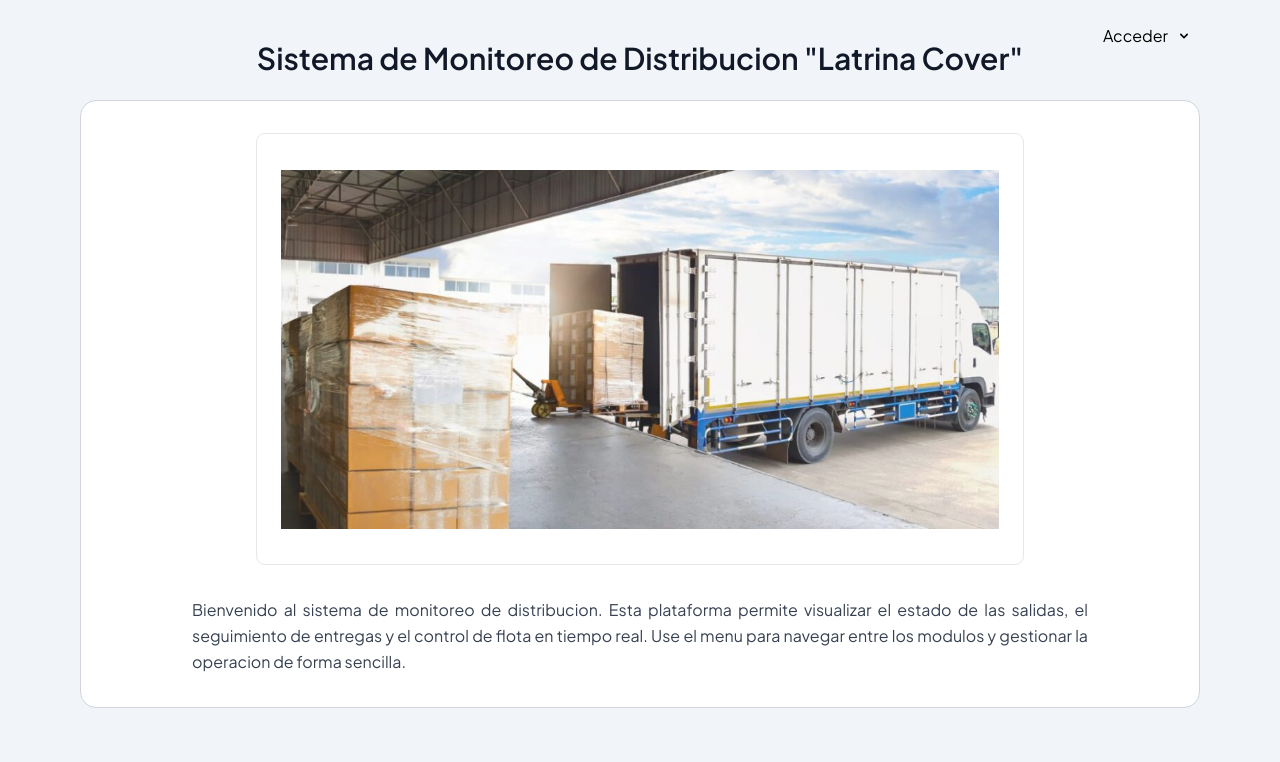
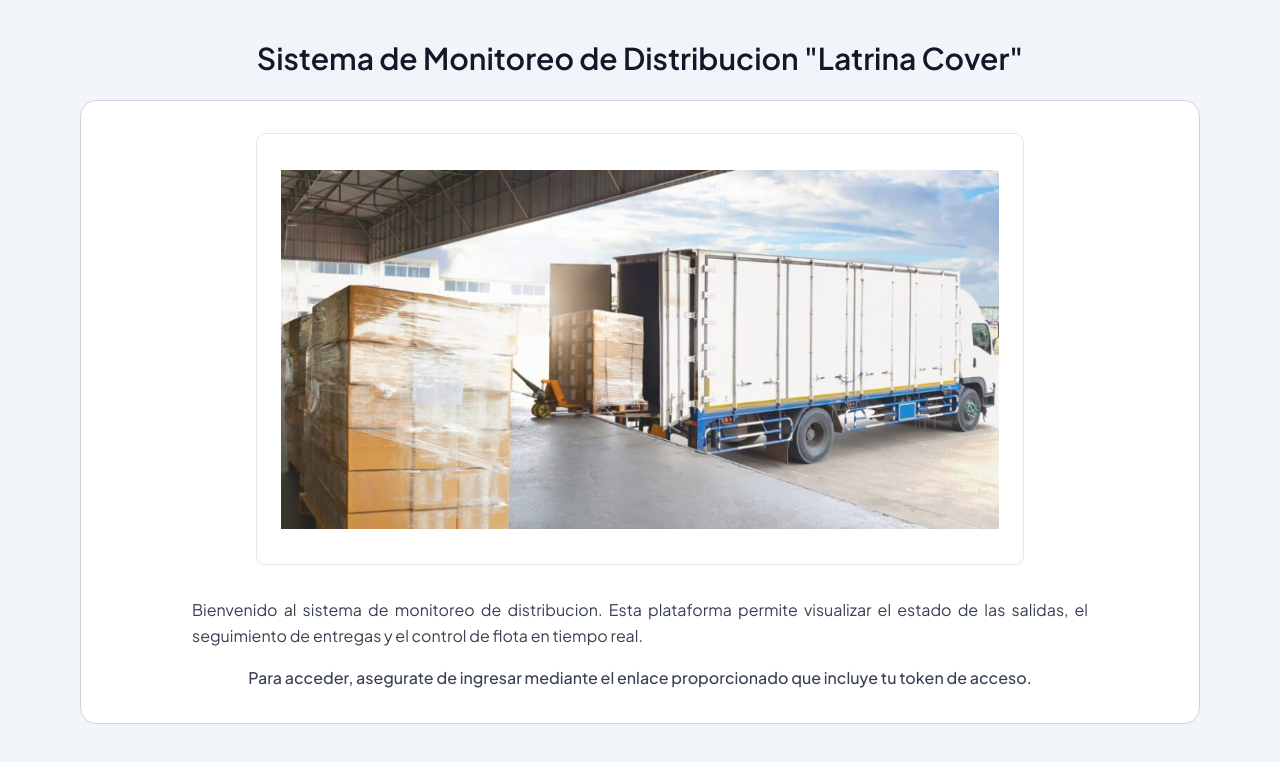
Before and after one commit to lim2002/Frontend_Monitoreo_Latrina, a React (Vite) app: page / in a window 1280 px wide. Shown: the top 762 px of the page. Built offline with nearby package versions, Linux system fonts and the light colour scheme.

Commit message:
Autenticador implementado

```diff
--- /dev/null
+++ b/src/context/AuthContext.tsx
@@ -0,0 +1,221 @@
+import React, { createContext, useCallback, useContext, useEffect, useMemo, useState } from 'react';
+import router from '../routes/Router';
+
+interface AuthState {
+  token: string | null;
+  roleId: number | null;
+  roleName: 'administrador' | 'conductor' | null;
+  userId: number | null;
+  isAuthenticated: boolean;
+}
+
+interface AuthContextValue {
+  auth: AuthState;
+  setAuthFromToken: (token: string) => void;
+  clearAuth: () => void;
+}
+
+const defaultAuthState: AuthState = {
+  token: null,
+  roleId: null,
+  roleName: null,
+  userId: null,
+  isAuthenticated: false,
+};
+
+const STORAGE_KEYS = {
+  token: 'authToken',
+  roleId: 'roleId',
+  role: 'role',
+  roleAlt: 'rol',
+  userId: 'userId',
+};
+
+const ROLE_NAME: Record<number, AuthState['roleName']> = {
+  1: 'administrador',
+  2: 'conductor',
+};
+
+const AuthContext = createContext<AuthContextValue | undefined>(undefined);
+
+const decodeJwtPayload = (token: string): Record<string, unknown> | null => {
+  try {
+    const [, payloadPart] = token.split('.');
+    if (!payloadPart) {
+      return null;
+    }
+    const normalized = payloadPart.replace(/-/g, '+').replace(/_/g, '/');
+    const padded = normalized.padEnd(normalized.length + ((4 - (normalized.length % 4)) % 4), '=');
+    const decoded = atob(padded);
+    return JSON.parse(decoded);
+  } catch (error) {
+    console.error('Unable to decode JWT payload', error);
+    return null;
+  }
+};
+
+const extractTokenFromLocation = (location: Location): string | null => {
+  const matchFromSearch = location.search?.match(/(?:[?&])token=([^&]+)/i);
+  if (matchFromSearch?.[1]) {
+    return decodeURIComponent(matchFromSearch[1]);
+  }
+  const matchFromHash = location.hash?.match(/(?:[#&])token=([^&]+)/i);
+  if (matchFromHash?.[1]) {
+    return decodeURIComponent(matchFromHash[1]);
+  }
+  return null;
+};
+
+const getLandingPath = (roleId: number | null): string => {
+  switch (roleId) {
+    case 1:
+      return '/menu/programar-salida';
+    case 2:
+      return '/menu/entregas';
+    default:
+      return '/inicio';
+  }
+};
+
+const parseAsNumber = (value: unknown): number | null => {
+  if (value === null || value === undefined) {
+    return null;
+  }
+  const parsed = Number(value);
+  return Number.isNaN(parsed) ? null : parsed;
+};
+
+const loadPersistedAuth = (): AuthState => {
+  if (typeof window === 'undefined') {
+    return defaultAuthState;
+  }
+  const token = localStorage.getItem(STORAGE_KEYS.token);
+  const roleId = parseAsNumber(localStorage.getItem(STORAGE_KEYS.roleId));
+  const userId = parseAsNumber(localStorage.getItem(STORAGE_KEYS.userId));
+  const roleName = roleId !== null ? ROLE_NAME[roleId] ?? null : null;
+
+  return {
+    token,
+    roleId,
+    roleName,
+    userId,
+    isAuthenticated: Boolean(token && roleId !== null && userId !== null),
+  };
+};
+
+export const AuthProvider: React.FC<{ children: React.ReactNode }> = ({ children }) => {
+  const [auth, setAuth] = useState<AuthState>(() => loadPersistedAuth());
+
+  const persistAuth = useCallback((next: AuthState) => {
+    if (typeof window === 'undefined') {
+      return;
+    }
+
+    const { token, roleId, roleName, userId, isAuthenticated } = next;
+
+    if (token) {
+      localStorage.setItem(STORAGE_KEYS.token, token);
+    } else {
+      localStorage.removeItem(STORAGE_KEYS.token);
+    }
+
+    if (roleId !== null) {
+      localStorage.setItem(STORAGE_KEYS.roleId, String(roleId));
+    } else {
+      localStorage.removeItem(STORAGE_KEYS.roleId);
+    }
+
+    if (roleName) {
+      localStorage.setItem(STORAGE_KEYS.role, roleName);
+      localStorage.setItem(STORAGE_KEYS.roleAlt, roleName);
+    } else {
+      localStorage.removeItem(STORAGE_KEYS.role);
+      localStorage.removeItem(STORAGE_KEYS.roleAlt);
+    }
+
+    if (userId !== null) {
+      localStorage.setItem(STORAGE_KEYS.userId, String(userId));
+    } else {
+      localStorage.removeItem(STORAGE_KEYS.userId);
+    }
+
+    setAuth({ token, roleId, roleName, userId, isAuthenticated });
+  }, []);
+
+  const clearAuth = useCallback(() => {
+    persistAuth(defaultAuthState);
+  }, [persistAuth]);
+
+  const setAuthFromToken = useCallback(
+    (token: string) => {
+      const payload = decodeJwtPayload(token);
+      if (!payload) {
+        console.warn('JWT payload is invalid or missing.');
+        return;
+      }
+
+      const roleIdRaw =
+        (payload.ROLE as number | string | undefined) ??
+        (payload.role as number | string | undefined) ??
+        (payload.rol as number | string | undefined) ??
+        (payload.roleId as number | string | undefined);
+      const userIdRaw = (payload.ID as number | string | undefined) ?? (payload.id as number | string | undefined);
+
+      const roleId = parseAsNumber(roleIdRaw);
+      const userId = parseAsNumber(userIdRaw);
+      const roleName = roleId !== null ? ROLE_NAME[roleId] ?? null : null;
+      const nextAuth: AuthState = {
+        token,
+        roleId,
+        roleName,
+        userId,
+        isAuthenticated: Boolean(token && roleId !== null && userId !== null),
+      };
+
+      persistAuth(nextAuth);
+
+      if (typeof window !== 'undefined' && nextAuth.isAuthenticated) {
+        const targetPath = getLandingPath(nextAuth.roleId);
+        const currentPath = `${window.location.pathname}${window.location.search}`;
+        if (currentPath !== targetPath) {
+          void router.navigate(targetPath, { replace: true });
+        }
+      }
+    },
+    [persistAuth],
+  );
+
+  useEffect(() => {
+    if (typeof window === 'undefined') {
+      return;
+    }
+    const tokenFromUrl = extractTokenFromLocation(window.location);
+    if (!tokenFromUrl) {
+      return;
+    }
+
+    setAuthFromToken(tokenFromUrl);
+
+    const cleanUrl = `${window.location.origin}${window.location.pathname}${window.location.search}`;
+    window.history.replaceState({}, document.title, cleanUrl);
+  }, [setAuthFromToken]);
+
+  const value = useMemo(
+    () => ({
+      auth,
+      setAuthFromToken,
+      clearAuth,
+    }),
+    [auth, clearAuth, setAuthFromToken],
+  );
+
+  return <AuthContext.Provider value={value}>{children}</AuthContext.Provider>;
+};
+
+export const useAuth = (): AuthContextValue => {
+  const context = useContext(AuthContext);
+  if (!context) {
+    throw new Error('useAuth must be used within an AuthProvider');
+  }
+  return context;
+};
--- a/src/layouts/full/header/Header.tsx
+++ b/src/layouts/full/header/Header.tsx
@@ -1,22 +1,30 @@
-import { useState } from 'react';
-import { Button, DrawerItems, Navbar } from 'flowbite-react';
+import { useState, useMemo } from 'react';
+import { Drawer, DrawerItems, Navbar } from 'flowbite-react';
 import { Icon } from '@iconify/react';
 import Profile from './Profile';
 import Notification from './notification';
-import { Drawer } from 'flowbite-react';
 import MobileSidebar from '../sidebar/MobileSidebar';
-import { Link } from 'react-router';
+import { useAuth } from 'src/context/AuthContext';
 
 const Header = () => {
-  // mobile-sidebar
   const [isOpen, setIsOpen] = useState(false);
+  const { auth } = useAuth();
+
   const handleClose = () => setIsOpen(false);
+
+  const welcomeLabel = useMemo(() => {
+    if (!auth.isAuthenticated) {
+      return 'Bienvenido';
+    }
+    const roleLabel = auth.roleName ? auth.roleName.charAt(0).toUpperCase() + auth.roleName.slice(1) : 'Usuario';
+    const idLabel = auth.userId ? ` #${auth.userId}` : '';
+    return `${roleLabel}${idLabel}`;
+  }, [auth]);
+
   return (
     <>
       <header>
         <Navbar fluid className={`rounded-lg bg-white shadow-md  py-4 `}>
-          {/* Mobile Toggle Icon */}
-
           <div className="flex gap-3 items-center justify-between w-full ">
             <div className="flex gap-2 items-center">
               <span
@@ -29,16 +37,13 @@ const Header = () => {
             </div>
 
             <div className="flex gap-4 items-center">
-              <span className="hidden sm:block text-sm text-gray-700 dark:text-gray-200">
-                Bienvenido usuario
-              </span>
+              <span className="hidden sm:block text-sm text-gray-700 dark:text-gray-200">{welcomeLabel}</span>
               <Profile />
             </div>
           </div>
         </Navbar>
       </header>
 
-      {/* Mobile Sidebar */}
       <Drawer open={isOpen} onClose={handleClose} className='w-64'>
         <DrawerItems>
           <MobileSidebar />
--- a/src/layouts/full/header/Profile.tsx
+++ b/src/layouts/full/header/Profile.tsx
@@ -1,10 +1,18 @@
-
 import { Button, Dropdown, DropdownItem } from "flowbite-react";
 import { Icon } from "@iconify/react";
 import user1 from "/src/assets/images/profile/user-1.jpg";
-import { Link } from "react-router";
+import { useNavigate } from "react-router";
+import { useAuth } from "src/context/AuthContext";
 
 const Profile = () => {
+  const navigate = useNavigate();
+  const { clearAuth } = useAuth();
+
+  const handleLogout = () => {
+    clearAuth();
+    navigate("/auth/login", { replace: true });
+  };
+
   return (
     <div className="relative group/menu">
       <Dropdown
@@ -23,17 +31,18 @@ const Profile = () => {
           </span>
         )}
       >
-
-        <DropdownItem
-          as={Link}
-          to="#"
-          className="px-3 py-3 flex items-center bg-hover group/link w-full gap-3 text-dark"
-        >
+        <DropdownItem className="px-3 py-3 flex items-center bg-hover group/link w-full gap-3 text-dark">
           <Icon icon="solar:user-circle-outline" height={20} />
           Perfil
         </DropdownItem>
         <div className="p-3 pt-0">
-        <Button as={Link}  size={'sm'}  to="/auth/login" className="mt-2 border border-primary text-primary bg-transparent hover:bg-lightprimary outline-none focus:outline-none">Salir</Button>
+          <Button
+            size="sm"
+            onClick={handleLogout}
+            className="mt-2 border border-primary text-primary bg-transparent hover:bg-lightprimary outline-none focus:outline-none"
+          >
+            Salir
+          </Button>
         </div>
       </Dropdown>
     </div>
--- a/src/layouts/full/sidebar/MobileSidebar.tsx
+++ b/src/layouts/full/sidebar/MobileSidebar.tsx
@@ -1,28 +1,29 @@
-
 import { Sidebar, SidebarItemGroup, SidebarItems } from "flowbite-react";
 import SidebarContent from "./Sidebaritems";
 import NavItems from "./NavItems";
 import SimpleBar from "simplebar-react";
 import React from "react";
 import FullLogo from "../shared/logo/FullLogo";
-import 'simplebar-react/dist/simplebar.min.css';
+import "simplebar-react/dist/simplebar.min.css";
+import { useAuth } from "src/context/AuthContext";
 
 const MobileSidebar = () => {
-  // Determine role from localStorage (supports 'role' or 'rol').
-  const role =
-    (typeof window !== "undefined" && (localStorage.getItem("role") || localStorage.getItem("rol"))) ||
-    "administrador";
+  const { auth } = useAuth();
+  const roleFromStorage =
+    (typeof window !== "undefined" && (localStorage.getItem("role") || localStorage.getItem("rol"))) || null;
+  const role = auth.roleName || roleFromStorage || "administrador";
+  const normalizedRole = role?.toLowerCase();
 
-  // Filter sidebar sections based on role.
   const filteredSidebar = React.useMemo(() => {
-    if (role?.toLowerCase() === "administrador") {
+    if (normalizedRole === "administrador") {
       return SidebarContent.filter((s) => s.heading === "Menu Administrador");
     }
-    if (role?.toLowerCase() === "conductor") {
+    if (normalizedRole === "conductor") {
       return SidebarContent.filter((s) => s.heading === "Menu");
     }
     return SidebarContent;
-  }, [role]);
+  }, [normalizedRole]);
+
   return (
     <>
       <div>
@@ -36,15 +37,14 @@ const MobileSidebar = () => {
           <SimpleBar className="h-[calc(100vh_-_242px)]">
             <SidebarItems className=" mt-2">
               <SidebarItemGroup className="sidebar-nav hide-menu">
-                {filteredSidebar &&
-                  filteredSidebar?.map((item, index) => (
+                {filteredSidebar?.map((item, index) => (
                   <div className="caption" key={item.heading}>
                     <React.Fragment key={index}>
                       <h5 className="text-dark/60 uppercase font-medium leading-6 text-xs pb-2 ps-6">
                         {item.heading}
                       </h5>
-                        {item.children?.map((child, index) => (
-                          <React.Fragment key={child.id && index}>
+                      {item.children?.map((child, childIndex) => (
+                        <React.Fragment key={child.id && childIndex}>
                           <NavItems item={child} />
                         </React.Fragment>
                       ))}
@@ -54,7 +54,6 @@ const MobileSidebar = () => {
               </SidebarItemGroup>
             </SidebarItems>
           </SimpleBar>
-          {/* Upgrade component removed per request */}
         </Sidebar>
       </div>
     </>
--- a/src/layouts/full/sidebar/NavItems/index.tsx
+++ b/src/layouts/full/sidebar/NavItems/index.tsx
@@ -2,18 +2,30 @@ import React from 'react';
 import { ChildItem } from '../Sidebaritems';
 import { SidebarItem } from 'flowbite-react';
 import { Icon } from '@iconify/react';
-import { Link, useLocation } from 'react-router';
+import { Link, useLocation, useNavigate } from 'react-router';
+import { useAuth } from 'src/context/AuthContext';
 
 interface NavItemsProps {
   item: ChildItem;
 }
+
 const NavItems: React.FC<NavItemsProps> = ({ item }) => {
   const location = useLocation();
+  const navigate = useNavigate();
+  const { clearAuth } = useAuth();
   const pathname = location.pathname;
+
+  const handleClick = (event: React.MouseEvent<HTMLAnchorElement>) => {
+    if (item.url === '/auth/login') {
+      event.preventDefault();
+      clearAuth();
+      navigate('/auth/login', { replace: true });
+    }
+  };
 
   return (
     <>
-      <Link to={item.url} target={item.isPro ? 'blank' : '_self'}>
+      <Link to={item.url} onClick={handleClick} target={item.isPro ? 'blank' : '_self'}>
         <SidebarItem
           className={`realtive mb-1 sidebar-link  relative  py-0 ps-6 pe-4  ${
             item.url == pathname
--- a/src/layouts/full/sidebar/Sidebar.tsx
+++ b/src/layouts/full/sidebar/Sidebar.tsx
@@ -1,4 +1,3 @@
-
 import { Sidebar, SidebarItemGroup, SidebarItems } from "flowbite-react";
 import SidebarContent from "./Sidebaritems";
 import NavItems from "./NavItems";
@@ -6,24 +5,24 @@ import SimpleBar from "simplebar-react";
 import React from "react";
 import FullLogo from "../shared/logo/FullLogo";
 import NavCollapse from "./NavCollapse";
+import { useAuth } from "src/context/AuthContext";
 
 const SidebarLayout = () => {
-  // Determine role from localStorage (supports 'role' or 'rol').
-  const role =
-    (typeof window !== "undefined" && (localStorage.getItem("role") || localStorage.getItem("rol"))) ||
-    "administrador";
+  const { auth } = useAuth();
+  const roleFromStorage =
+    (typeof window !== "undefined" && (localStorage.getItem("role") || localStorage.getItem("rol"))) || null;
+  const role = auth.roleName || roleFromStorage || "administrador";
+  const normalizedRole = role?.toLowerCase();
 
-  // Filter sidebar sections based on role.
   const filteredSidebar = React.useMemo(() => {
-    if (role?.toLowerCase() === "administrador") {
+    if (normalizedRole === "administrador") {
       return SidebarContent.filter((s) => s.heading === "Menu Administrador");
     }
-    if (role?.toLowerCase() === "conductor") {
+    if (normalizedRole === "conductor") {
       return SidebarContent.filter((s) => s.heading === "Menu");
     }
-    // Fallback to all if role is unknown
     return SidebarContent;
-  }, [role]);
+  }, [normalizedRole]);
 
   return (
     <>
@@ -37,17 +36,15 @@ const SidebarLayout = () => {
           </div>
           <SimpleBar className="h-[calc(100vh_-_294px)]">
             <SidebarItems className=" mt-2">
-              <SidebarItemGroup
-               className="sidebar-nav hide-menu">
-                {filteredSidebar &&
-                  filteredSidebar?.map((item, index) => (
+              <SidebarItemGroup className="sidebar-nav hide-menu">
+                {filteredSidebar?.map((item, index) => (
                   <div className="caption" key={item.heading}>
                     <React.Fragment key={index}>
                       <h5 className="text-dark/60 uppercase font-medium leading-6 text-xs pb-2 ps-6">
                         {item.heading}
                       </h5>
-                        {item.children?.map((child, index) => (
-                        <React.Fragment key={child.id && index}>
+                      {item.children?.map((child, childIndex) => (
+                        <React.Fragment key={child.id && childIndex}>
                           {child.children ? (
                             <div className="collpase-items">
                               <NavCollapse item={child} />
@@ -63,7 +60,6 @@ const SidebarLayout = () => {
               </SidebarItemGroup>
             </SidebarItems>
           </SimpleBar>
-          {/* Upgrade component removed per request */}
         </Sidebar>
       </div>
     </>
--- a/src/views/landing/Welcome.tsx
+++ b/src/views/landing/Welcome.tsx
@@ -1,33 +1,27 @@
-import { Dropdown, DropdownItem } from "flowbite-react";
-import { useNavigate } from "react-router";
-import logo from "/src/assets/images/pictures/imagen-home.jpg";
+import { useEffect } from 'react';
+import { useNavigate } from 'react-router';
+import logo from '/src/assets/images/pictures/imagen-home.jpg';
+import { useAuth } from 'src/context/AuthContext';
 
 const Welcome = () => {
   const navigate = useNavigate();
+  const { auth } = useAuth();
 
-  const accessAs = (role: "administrador" | "conductor") => {
-    if (typeof window !== "undefined") {
-      localStorage.setItem("role", role);
+  useEffect(() => {
+    if (!auth.isAuthenticated) {
+      return;
     }
-    // Ir a la pantalla Home (con men� filtrado por rol)
-    navigate("/inicio");
-  };
+
+    const target = auth.roleId === 1 ? '/menu/programar-salida' : auth.roleId === 2 ? '/menu/entregas' : '/inicio';
+
+    if (`${window.location.pathname}${window.location.search}` !== target) {
+      navigate(target, { replace: true });
+    }
+  }, [auth, navigate]);
 
   return (
     <div className="min-h-screen bg-slate-100 dark:bg-gray-900">
       <div className="relative max-w-6xl mx-auto px-4 py-6 md:py-10">
-        {/* Acceder - esquina superior derecha */}
-        <div className="absolute right-4 top-6 md:right-6">
-          <Dropdown label="Acceder" inline className="rounded-sm min-w-[200px]">
-            <DropdownItem onClick={() => accessAs("administrador")}>
-              Acceder como Administrador
-            </DropdownItem>
-            <DropdownItem onClick={() => accessAs("conductor")}>
-              Acceder como Conductor
-            </DropdownItem>
-          </Dropdown>
-        </div>
-
         <h1 className="text-2xl md:text-3xl font-semibold text-center mb-6 text-gray-900 dark:text-gray-100">
           Sistema de Monitoreo de Distribucion "Latrina Cover"
         </h1>
@@ -39,11 +33,21 @@ const Welcome = () => {
             </div>
           </div>
 
-          <p className="mt-6 md:mt-8 text-gray-700 dark:text-gray-200 max-w-4xl mx-auto text-justify leading-relaxed">
-            Bienvenido al sistema de monitoreo de distribucion. Esta plataforma permite visualizar el estado de las
-            salidas, el seguimiento de entregas y el control de flota en tiempo real. Use el menu para navegar entre los
-            modulos y gestionar la operacion de forma sencilla.
-          </p>
+          <div className="mt-6 md:mt-8 text-gray-700 dark:text-gray-200 max-w-4xl mx-auto text-justify leading-relaxed space-y-4">
+            <p>
+              Bienvenido al sistema de monitoreo de distribucion. Esta plataforma permite visualizar el estado de las
+              salidas, el seguimiento de entregas y el control de flota en tiempo real.
+            </p>
+            {auth.isAuthenticated ? (
+              <p className="text-center font-medium text-primary">
+                Validando tus credenciales, te redirigiremos a tu panel en un momento...
+              </p>
+            ) : (
+              <p className="text-center font-medium">
+                Para acceder, asegurate de ingresar mediante el enlace proporcionado que incluye tu token de acceso.
+              </p>
+            )}
+          </div>
         </div>
       </div>
     </div>
```
Also changed, not shown: src/App.tsx (+8 -7 lines). Lines whose indentation alone changed are shown as unchanged.
